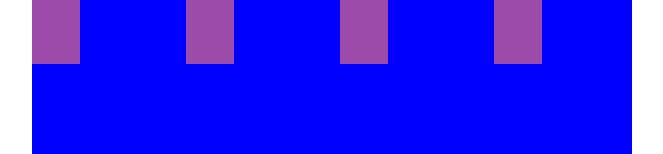
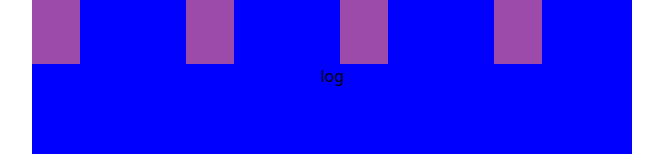
Before and after one commit to Smowling/Order98, a Nuxt app: page /test in a window 1280 px wide. Shown: the part 304-458 px from the top of the page, without its empty margins (308-971 px from the left). Built offline with nearby package versions, Linux system fonts and the light colour scheme.

Commit message:
test function to play around

```diff
--- a/pages/test.vue
+++ b/pages/test.vue
@@ -15,6 +15,7 @@
             <div class="grid grid-cols-4 gap-4">
                 <div class="card flex-wrap" v-for="card in game.hand">{{ card }}</div>
             </div>
+            <button @click="test">log</button>
         </div>
     </div>
 </template>
@@ -32,6 +33,13 @@ const game = ref({
     }
 })
 
+function test() {
+    console.log(game.value.hand.indexOf(12, 0))
+    const index: number = game.value.hand.indexOf(12, 0)
+    if (index > -1) {
+        game.value.piles.asc1.push(...game.value.hand.splice(index, 1))
+    }
+}
 function last(element: number[]) {
     return element[element.length - 1]
 }
```
